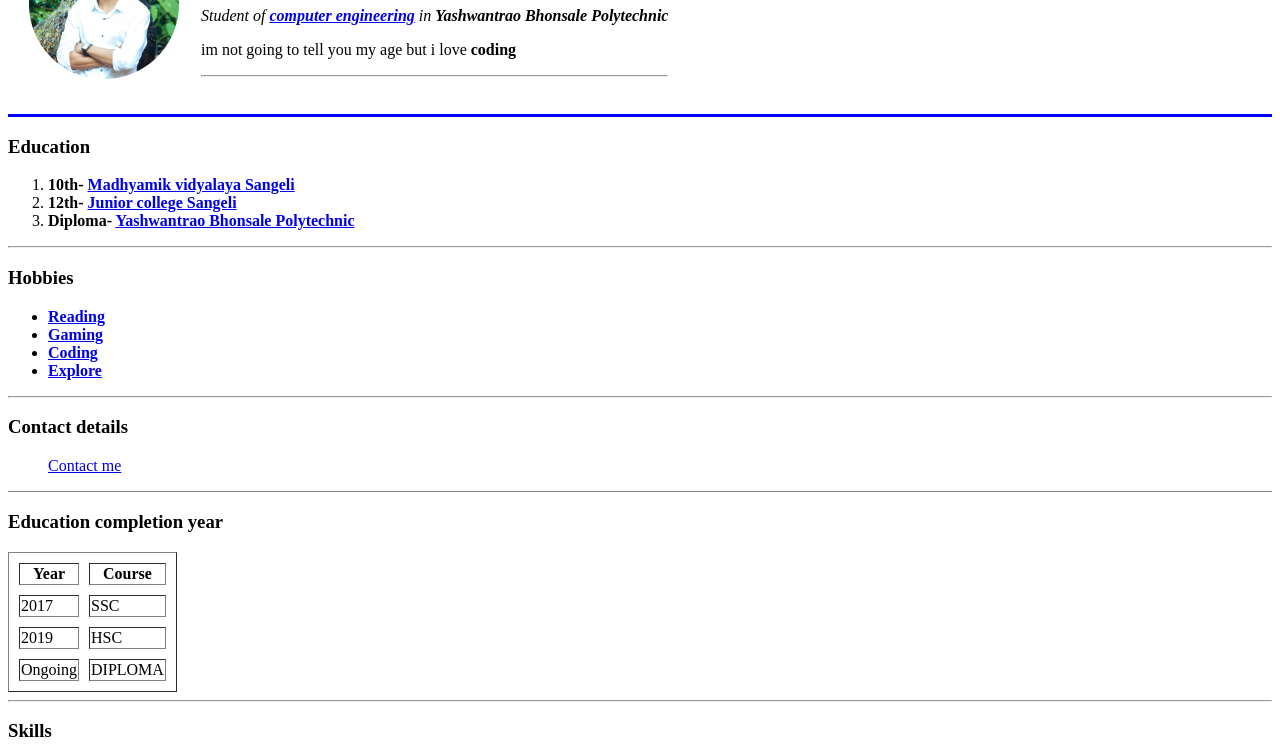
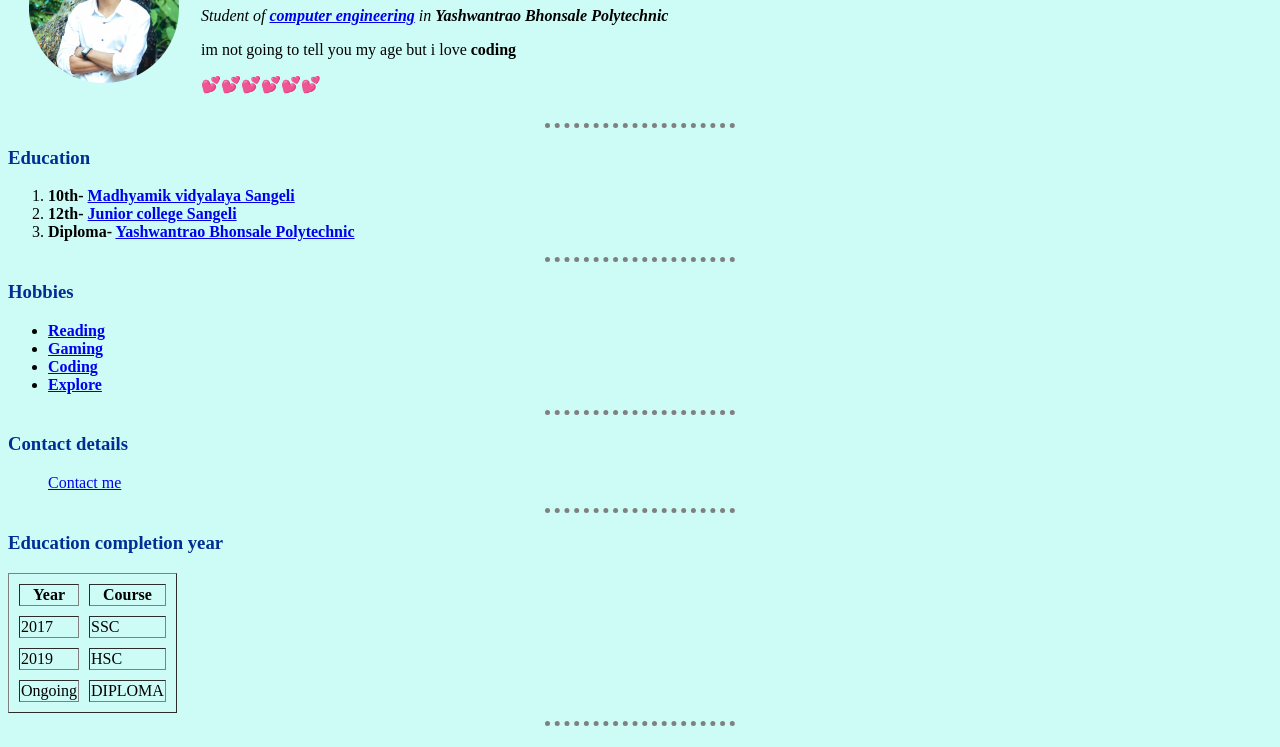
Before and after one commit to Somesh-Raje/CV, a plain HTML site: page index.html in a window 1280 px wide. Shown: the part 102-849 px from the top of the page. Drawn offline with Linux system fonts and the light colour scheme.

Commit message:
Add files via upload

```diff
--- a/contact.html
+++ b/contact.html
@@ -1,16 +1,26 @@
 <!DOCTYPE html>
 <html lang="en" dir="ltr">
+
 <head>
   <meta charset="utf-8">
   <title>contact</title>
+  <link rel="stylesheet" href="css/styles.css">
+
 </head>
+
 <body>
-    <h2>we'll help you till the end</h2>
+  <h1>we'll help you till the end</h1>
   <table border="1" cellspacing="5">
     <tr>
-      <th><h3>name </h3></th>
-      <th><h3>contact no</h3></th>
-      <th><h3>Email id</h3></th>
+      <th>
+        <h3>name </h3>
+      </th>
+      <th>
+        <h3>contact no</h3>
+      </th>
+      <th>
+        <h3>Email id</h3>
+      </th>
     </tr>
     <tr>
       <td>Somesh Raje</td>
@@ -30,7 +40,7 @@
     <br>
     Your Query:<br><textarea name="name" rows="8" cols="80"></textarea><br>
     Choose Additional file:<input type="file" name="file aatached" value=""><br><br>
-  <input type="submit" name="" >
+    <input type="submit" name="">
   </form>
 
 
@@ -43,4 +53,5 @@
     <li><a href="https://www.instagram.com/somesh_raje/">Instagram</a></li>
   </ul>
 </body>
+
 </html>
--- /dev/null
+++ b/css/styles.css
@@ -0,0 +1,29 @@
+<style>
+html {
+  height: 100%;
+}
+
+body {
+  background-color: #CDFCF6;
+}
+
+hr {
+  border-style: dotted none none;
+  border-color: grey;
+  border-width: 5px;
+  width: 15%;
+}
+
+h1 {
+  color: #002E94;
+}
+
+h3 {
+  color: #002E94;
+}
+
+h2 {
+  color: red;
+}
+
+</style>
--- a/index.html
+++ b/index.html
@@ -4,26 +4,29 @@
 <head>
   <meta charset="utf-8">
   <title>Somesh's Personal website</title>
+  <link rel="stylesheet" href="css/styles.css">
 </head>
 
 <body>
   <table cellspacing="20">
     <tr>
-      <td>  <img src="somesh.png" alt="profile"></td>
-      <td>  <h1>Somesh Sanjay Raje</h1>
+      <td> <img src="somesh.png" alt="profile"></td>
+      <td>
+        <h1>Somesh Sanjay Raje</h1>
         <p><i>Student of <b> <a href="https://en.wikipedia.org/wiki/Computer_engineering">computer engineering</a></b> in <b>Yashwantrao Bhonsale Polytechnic</b></i> </p>
-        <p>im not going to tell you my age but i love <b>coding</b></p>  <hr>
+        <p>im not going to tell you my age but i love <b>coding</b></p>💕💕💕💕💕💕
       </td>
     </tr>
   </table>
-<hr size="3" noshade="3" color="blue">
+  <hr>
 
   <h3><b>Education</b></h3>
   <ol>
     <li><b>10th- <a href="https://schools.org.in/sindhudurg/27330607002/javahar-navoday-vidyalay.html">Madhyamik vidyalaya Sangeli</a></b></li>
     <li><b>12th- <a href="https://schools.org.in/sindhudurg/27330607002/javahar-navoday-vidyalay.html">Junior college Sangeli</a></b></li>
     <li><b>Diploma- <a href="https://www.sybespolytechnic.com/">Yashwantrao Bhonsale Polytechnic</a></b></li>
-</ol><hr>
+  </ol>
+  <hr>
 
   <h3>Hobbies</h3>
   <ul>
@@ -31,10 +34,11 @@
     <li><b><a href="https://playsnake.org/">Gaming</a> </b></li>
     <li><b><a href="https://codepen.io/"> Coding</a></b></li>
     <li><b><a href="https://image.pixstory.com/optimized/Pixstory-image-164137622241190.png">Explore</a></b></li>
-  </ul> <hr>
+  </ul>
+  <hr>
   <h3>Contact details</h3>
   <ul><a href="contact.html">Contact me</a></ul>
-  <hr size="" noshade>
+  <hr>
   <h3>Education completion year</h3>
   <table border="1" cellspacing="10">
     <tr>
@@ -59,7 +63,8 @@
   <h3>Skills </h3>
   <table cellspacing="10">
     <tr>
-    <td>  <table cellspacing="10">
+      <td>
+        <table cellspacing="10">
           <tr>
             <td>java</td>
             <td>⭐⭐⭐⭐</td>
@@ -72,9 +77,11 @@
             <td>javascript</td>
             <td>⭐⭐⭐</td>
           </tr>
-      </table></td>
+        </table>
+      </td>
 
-    <td>  <table cellspacing="10">
+      <td>
+        <table cellspacing="10">
           <tr>
             <td>php</td>
             <td>⭐⭐⭐</td>
@@ -87,7 +94,8 @@
             <td>photography</td>
             <td>⭐⭐⭐⭐⭐</td>
           </tr>
-      </table></td>
+        </table>
+      </td>
     </tr>
   </table>
 
```
Lines whose indentation alone changed are shown as unchanged.
